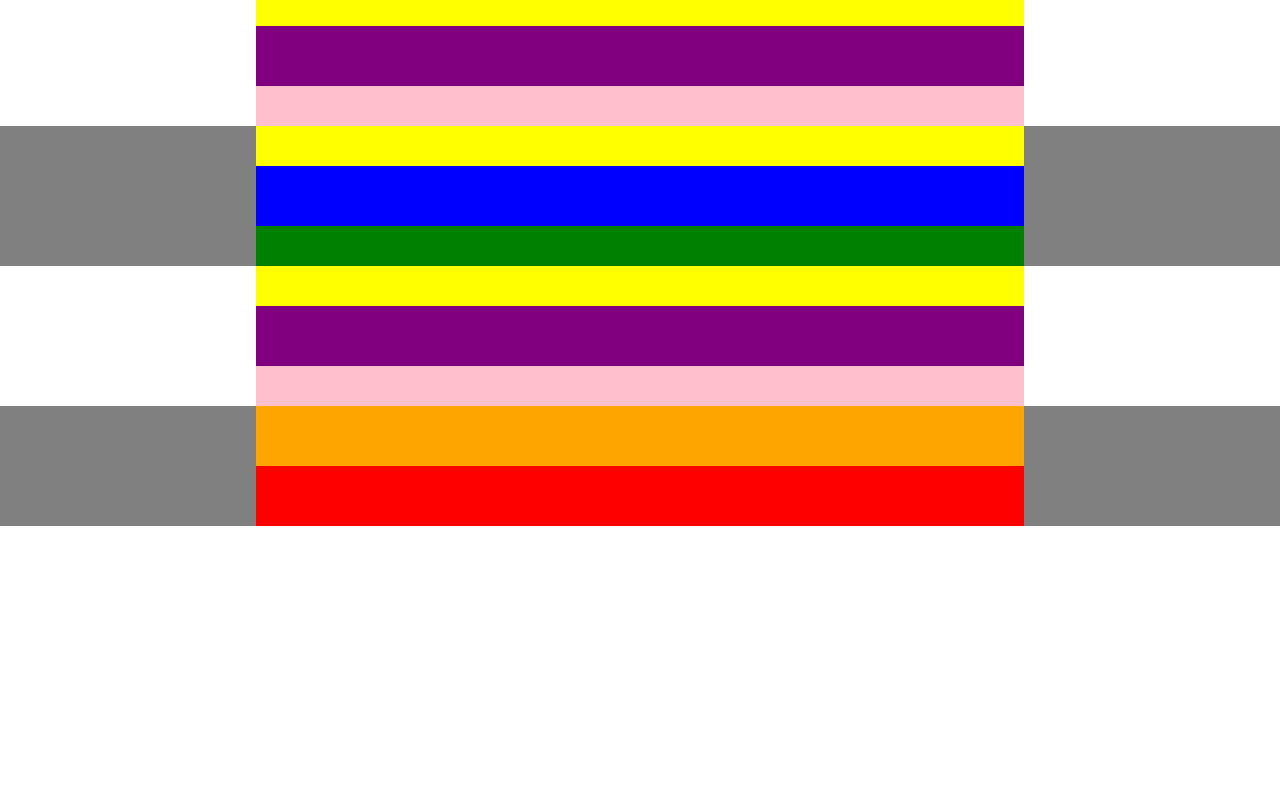
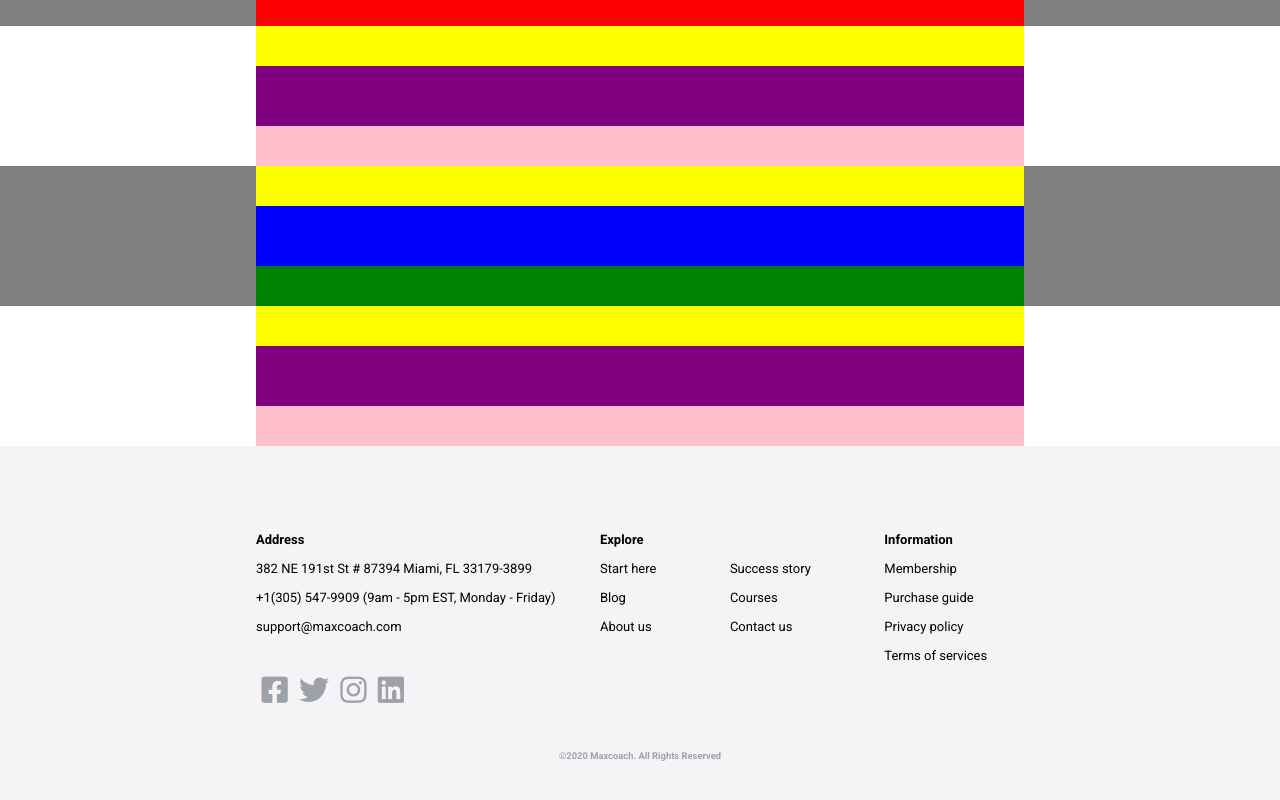
Before and after one commit to erjonlusha/proj-html-vuejs, a plain HTML site: page index.html in a window 1280 px wide. Shown: the part 1064-1864 px from the top of the page. Before the commit the page ends 1590 px from the top, so only its background shows below. Drawn offline with nearby package versions, Linux system fonts and the light colour scheme.

Commit message:
Footer completato

```diff
--- a/assets/css/style.css
+++ b/assets/css/style.css
@@ -18,17 +18,18 @@
     border-radius: 5px;
 }
     /* Colori */
-        /* color cube */
-        .white, .options>i.fas{color: white;} .bg_white{background-color: white;}
-        .port_gore{color: #1f2154;} .bg_blue_port_gore{background-color: #1f2154;}
-        .jungle_green{color: #27ab94;} .bg_jungle_green{background-color: #27ab94;}
+        .white, .options>i.fas{color: white;}   .bg_white{background-color: white;}
+        .port_gore{color: #1f2154;}             .bg_blue_port_gore{background-color: #1f2154;}
+        .jungle_green{color: #27ab94;}          .bg_jungle_green{background-color: #27ab94;}
+        .gray_chateau{color: #9da1aa;}
+        .hint_of_red{color: #f6f3f6;}           .bg_hint_of_red{background-color: #f6f3f6;}
     /* Dimenzioni */
         .vh_65{height: 65vh;}
         .h_80{height: 80px;}
 
     /* Margin */
     .m_left50{margin-left: 50px;}
-    .m_left100{margin-left: 165px;}
+    .m_left161{margin-left: 161px;}
     /* Padding */
         .p_5{padding: 5px;}
         .p_10{padding: 10px;}
@@ -37,11 +38,14 @@
 #app{width: 100%;}
 /* Header */
 .bg_blue_port_gore_gr{
-    background: linear-gradient(to bottom, #1f2154, #1f2154 50%, #1f2154 85%, #ffffff 25%);
-    background-color: #1f2154;}
+    background: linear-gradient(to bottom, #1f2154, #1f2154 50%, #1f2154 85%, #ffffff 25%);}
 .logo>img{width: 125px;}
-
+.fa-chevron-down {
+    font-size: 10px;
+    padding: 0 3px;
+}
 .option{width: 100%;}
+.fa-user-circle{padding: 7px 15px;}
 div.search{
     padding: 2px 5px;
     border-radius: 5px;
@@ -60,6 +64,9 @@ input:focus, button:focus {outline: none;}
 .search>input, button{border: none;}
 
 /* Hero */
+.hero_text{
+    padding-bottom: 40px;
+}
 .hero_image{
     margin-bottom: 3%;
 }
@@ -76,10 +83,20 @@ input:focus, button:focus {outline: none;}
     border-radius: 20px;
     box-shadow: 0px 0px 21px 4px #6464649c;
     margin-right: 8px;
+    position: relative;
 }
 .hero_center>img{
     width: 100%;
     height: 100%;
+}
+.layover>img{filter: grayscale(100%)}
+.hero_center:hover img{filter: grayscale(0%)}
+.layover>img:hover, button:hover{transform: scale(1.2)}
+.layover{
+    position: absolute;
+    top: 50%;
+    left: 50%;
+    transform: translate(-50%, -50%);
 }
 .hero_right>img{
     position: absolute;
@@ -89,7 +106,33 @@ input:focus, button:focus {outline: none;}
 
 /* Main */
 /* Footer */
+footer{padding: 40px 0;}
+    .f_top{
+        width: 100%;
+        padding: 40px 0;
+    }
+    .f_top ul>li{
+        font-size: 13px;
+        list-style: none;
+        line-height: 1.8rem;
+    }
+    .f_left{ width: 40%;}
+    .f_fab{font-size: 30px;}
+    .f_right{
+        width: 60%;
+        justify-content: space-around;
+    }
+    .social_li{
+        width: 50%;
+        justify-content: space-around;
 
+    }
+    .social_li>i{
+        margin-top: 1.8rem;
+    }
+    .copyright{
+        font-size: 14px;
+    }
 /* DEBUG */
 .h_27{
     height: 80px;
@@ -114,7 +157,6 @@ input:focus, button:focus {outline: none;}
 }
 .d_flex{
     display: flex;
-    /* justify-content: space-between; */
 }
 .container{
         display: flex;
--- a/assets/js/main.js
+++ b/assets/js/main.js
@@ -4,6 +4,11 @@
 let app = new Vue ({
 	el: "#app",
     data : {
+        address:'382 NE 191st St # 87394 Miami, FL 33179-3899',
+        contactNumber:'+1(305) 547-9909',
+        openingHours:'9am - 5pm EST, Monday - Friday',
+        emailSupport:'support@maxcoach.com',
+        socials:['fab fa-facebook-square', 'fab fa-twitter','fab fa-instagram', 'fab fa-linkedin'],
         search:'',
 
         menu:['home', 'pages', 'courses', 'features', 'blog', 'shop'],
--- a/index.html
+++ b/index.html
@@ -17,15 +17,15 @@
                 <div class="d_flex vw80">
                     <!-- Barra navigazione con 3 div rispettivamente .logo+.menu+.options -->
                     <div class="logo"><img :src="logo" alt=""></div>
-                    <div class="d_flex m_left100">
+                    <div class="d_flex m_left161">
                         <div v-for="item in menu" class="menu white tx_capitalize m_left50">{{item}}<i class="fas fa-chevron-down"></i></div>
                     </div>
                     <div class="options d_flex">
                         <i class="fas fa-cart-plus p_5"></i>
-                        <i class="fas fa-user-circle p_5"></i>
+                        <i class="fas fa-user-circle"></i>
                         <div class="search bg_white">
                             <input v-model="search" type="text" placeholder="Cerca">
-                            <button class="search_button bg_white"><i class="fa fa-search"></i></button>
+                            <button class="search_button bg_white"><i class="fa fa-search jungle_green"></i></button>
                         </div>
                     </div>
                 </div>
@@ -36,12 +36,16 @@
                     <div class="hero_text container f_column p_20">
                         <span class="p_20"><h1>Learn at your own pace!</h1></span>
                         <span class="p_20">Get teamed up with people of the same will</span>
-                        <span><button class="white bg_jungle_green btn p_10">Get started for free</button></span>
+                        <span class="p_10"><button class="white bg_jungle_green btn p_10">Get started for free</button></span>
                     </div>
                     <div class="hero_image container">
                         <!-- 3div rispettivamente .hero_left+.hero_center+.hero_right -->
                         <div class="hero_left"><img :src="heroLeft" alt=""></div>
-                        <div class="hero_center"><img :src="screenShot" alt=""></div>
+                        <div class="hero_center">
+                            <img :src="screenShot" alt="">
+                            <div class="layover"> <img src="assets/img/icon-youtube-play.png" alt=""></div>
+
+                        </div>
                         <div class="hero_right"><img :src="heroRight" alt=""></div>
                     </div>
                 </div>
@@ -91,15 +95,44 @@
                 </div>
             </div>
         </main>
-        <footer class="container gray">
+        <footer class="container bg_hint_of_red">
             <div class="container vw80 f_column">
-                <div class=" f_top container vw80 f_column">
+                <div class=" f_top container d_flex ">
                     <!-- 2div rispettivamente .f_left+.f_right -->
-                    <div class="f_left h_50 orange"></div>
-                    <div class="f_right h_50 red"></div>
+                    <div class="f_left">
+                        <ul>
+                            <li><strong>Address</strong></li>
+                            <li>{{address}}</li>
+                            <li>{{contactNumber}} ({{openingHours}})</li>
+                            <li>{{emailSupport}}</li>
+                            <li class="social_li d_flex gray_chateau"><i v-for="social in socials" :class="social + ' f_fab'+' p_5'"></i></li>
+                        </ul>
+                    </div>
+                    <div class="f_right d_flex">
+                            <ul>
+                                <li><strong>Explore</strong></li>
+                                <li>Start here</li>
+                                <li>Blog</li>
+                                <li>About us</li>
+                            </ul>
+                            <ul>
+                                <li><br></li>
+                                <li>Success story</li>
+                                <li>Courses</li>
+                                <li>Contact us</li>
+                            </ul>
+                            <ul>
+                                <li><strong>Information</strong></li>
+                                <li>Membership</li>
+                                <li>Purchase guide</li>
+                                <li>Privacy policy</li>
+                                <li>Terms of services</li>
+                            </ul>
+                    </div>
                 </div>
-                <div class="container f_bottom vw80">
+                <div class="copyright container f_bottom gray_chateau">
                     <!-- .copyright -->
+                    <h6>&copy;2020 Maxcoach. All Rights Reserved</h6>
                 </div>
             </div>
         </footer>
```
